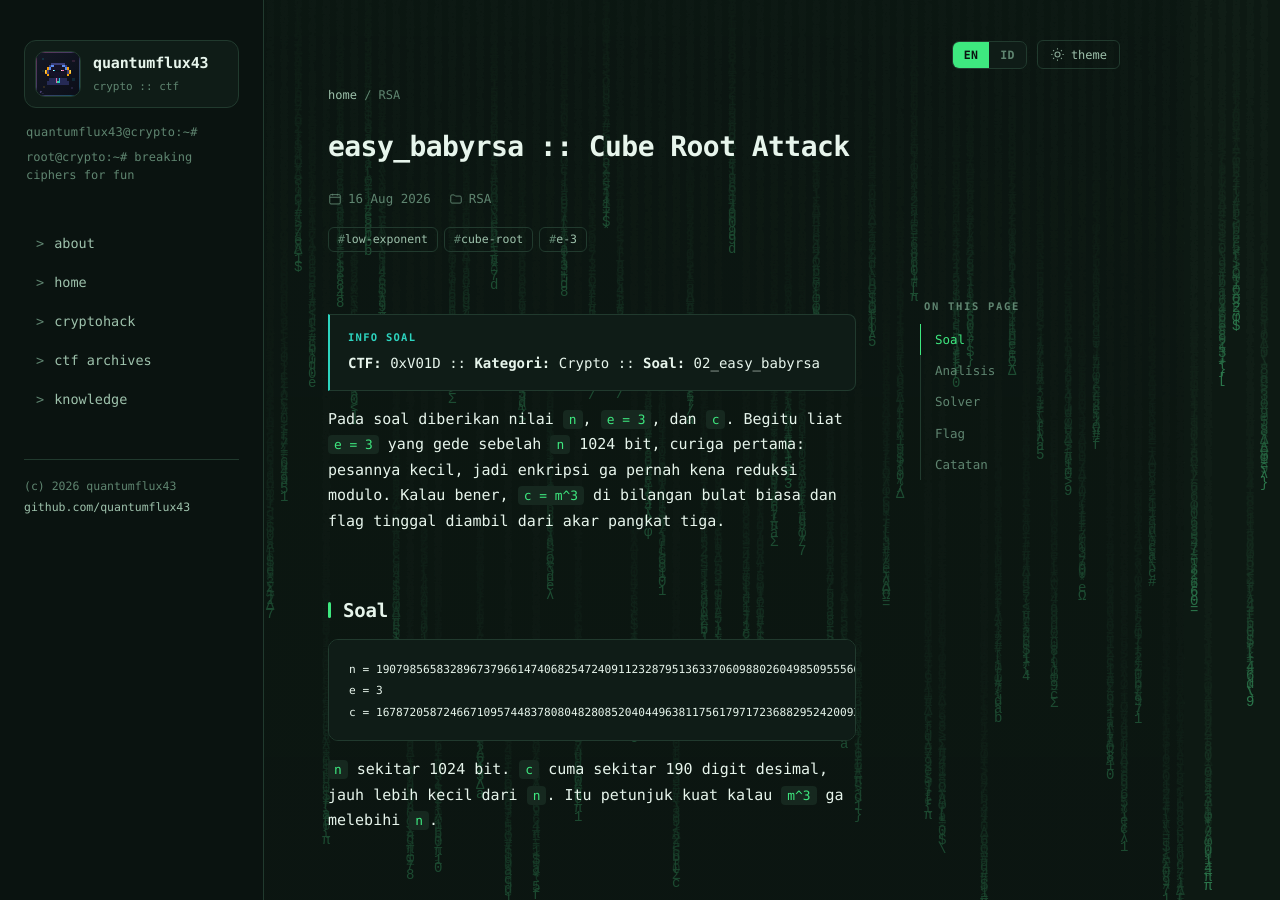
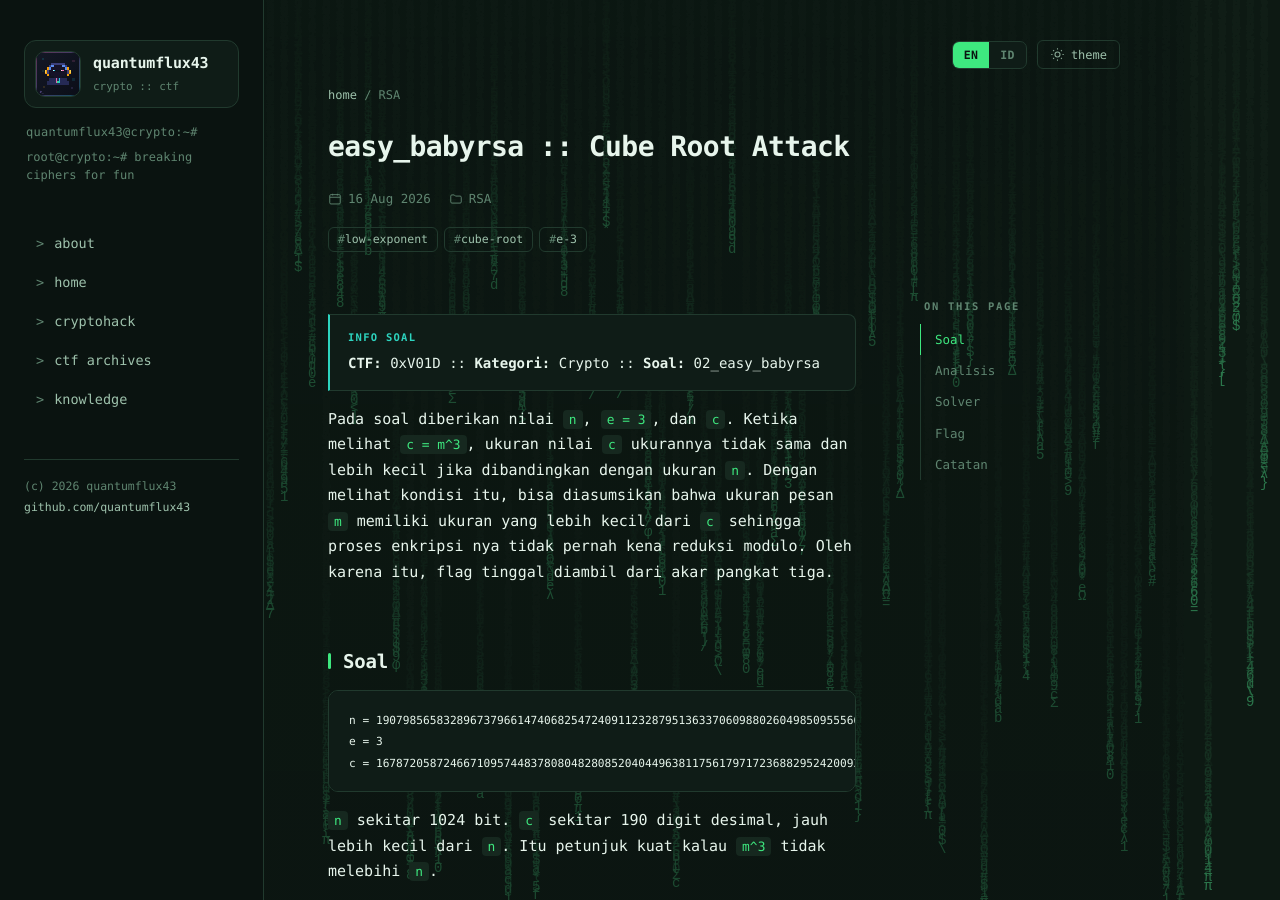
Before and after one commit to QuantumFlux43/quantumflux43.github.io, a Jekyll site: the page built from _posts/2026-08-16-easy-babyrsa-cube-root.md, in a window 1280 px wide and 900 px high. Built offline with Jekyll 4.4.1, drawn with Linux system fonts in a browser that asks for light colours.

Commit message:
edit: cube root crypto

````diff
--- a/_posts/2026-08-16-easy-babyrsa-cube-root.md
+++ b/_posts/2026-08-16-easy-babyrsa-cube-root.md
@@ -12,10 +12,8 @@ description: Public exponent e=3 dan pesan kecil bikin ciphertext cuma m pangkat
 <b>CTF:</b> 0xV01D :: <b>Kategori:</b> Crypto :: <b>Soal:</b> 02_easy_babyrsa
 </div>
 
-Pada soal diberikan nilai `n`, `e = 3`, dan `c`. Begitu liat `e = 3` yang gede sebelah
-`n` 1024 bit, curiga pertama: pesannya kecil, jadi enkripsi ga pernah kena
-reduksi modulo. Kalau bener, `c = m^3` di bilangan bulat biasa dan flag tinggal
-diambil dari akar pangkat tiga.
+Pada soal diberikan nilai `n`, `e = 3`, dan `c`. Ketika melihat `c = m^3`, ukuran nilai `c` ukurannya tidak sama dan lebih kecil jika dibandingkan dengan ukuran `n`. Dengan melihat kondisi itu, bisa diasumsikan bahwa ukuran pesan `m` memiliki ukuran yang lebih kecil dari `c` sehingga proses enkripsi nya tidak pernah kena
+reduksi modulo. Oleh karena itu, flag tinggal diambil dari akar pangkat tiga.
 
 ## Soal
 
@@ -25,8 +23,7 @@ e = 3
 c = 1678720587246671095744837808048280852040449638117561797172368829524200937354150...434149
 ```
 
-`n` sekitar 1024 bit. `c` cuma sekitar 190 digit desimal, jauh lebih kecil dari
-`n`. Itu petunjuk kuat kalau `m^3` ga melebihi `n`.
+`n` sekitar 1024 bit. `c` sekitar 190 digit desimal, jauh lebih kecil dari `n`. Itu petunjuk kuat kalau `m^3` tidak melebihi `n`.
 
 ## Analisis
 
````
